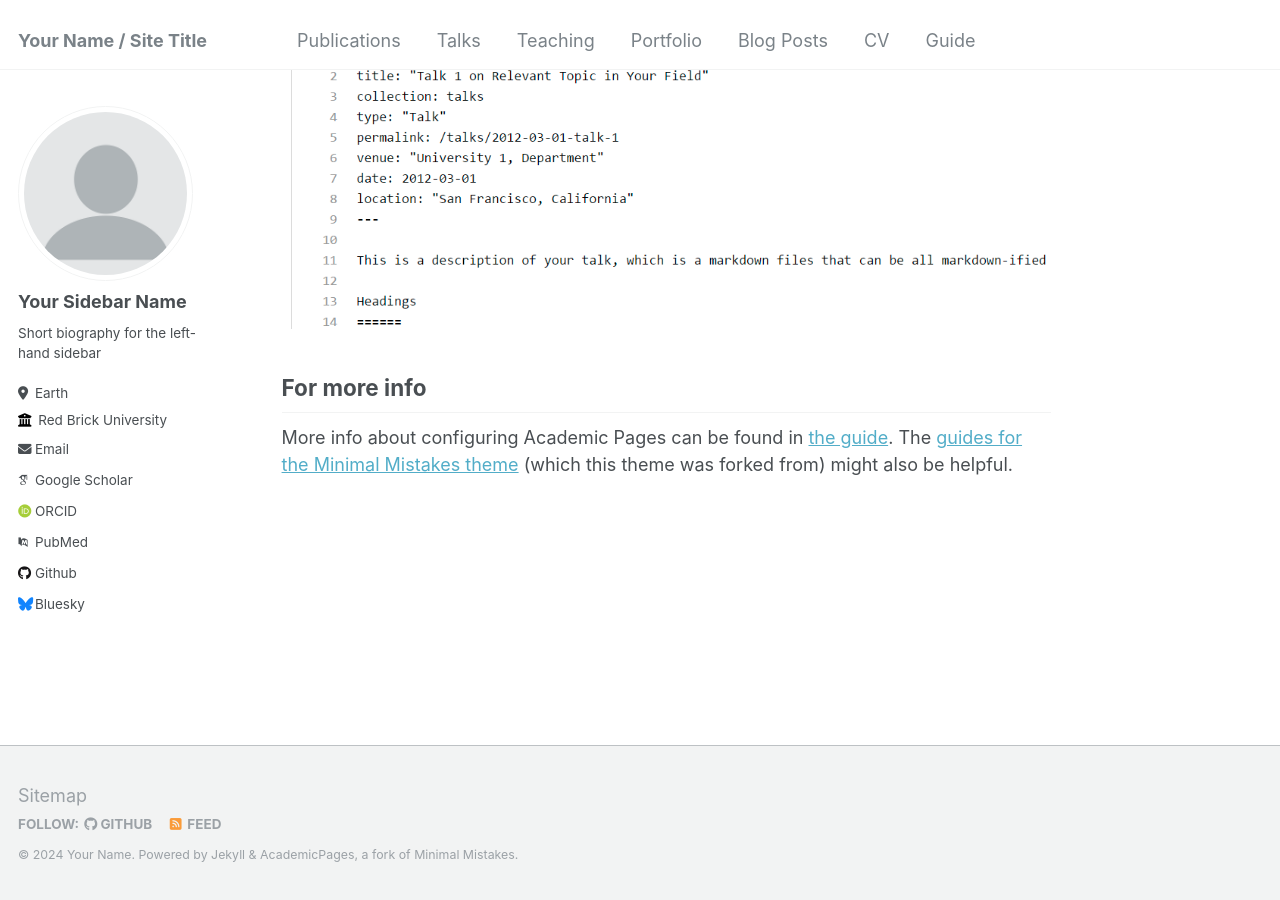
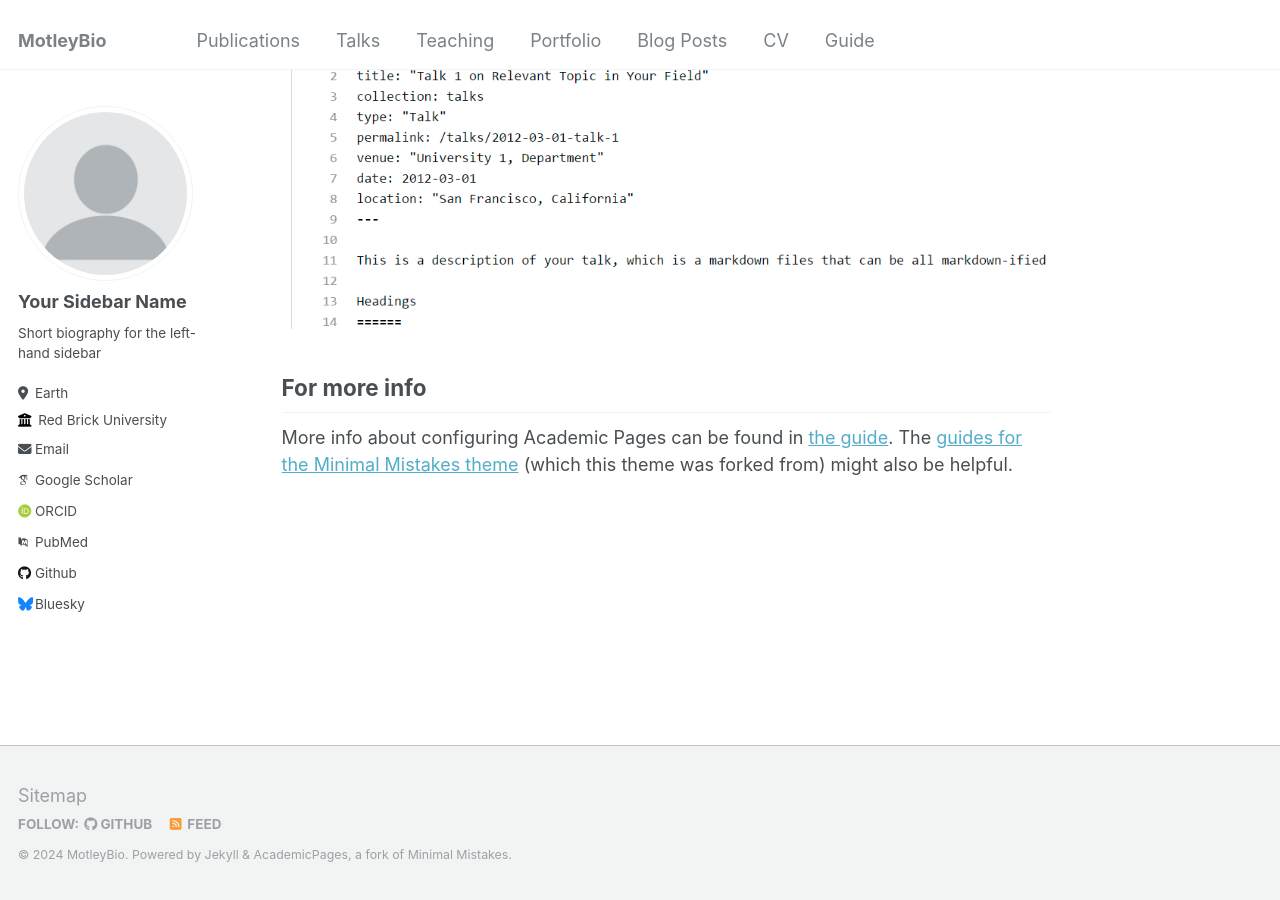
Before and after one commit to MotleyBio/MotleyBio.github.io, a Jekyll site: the page built from _pages/about.md, in a window 1280 px wide and 900 px high, scrolled down 2660 px. Built offline with Jekyll 4.4.1, drawn with Linux system fonts in a browser that asks for light colours; some web fonts are replaced.

Commit message:
Update _config.yml

```diff
--- a/_config.yml
+++ b/_config.yml
@@ -8,10 +8,10 @@
 
 # Basic Site Settings
 locale                   : "en-US"
-title                    : "Your Name / Site Title"
+title                    : "MotleyBio"
 title_separator          : "-"
-name                     : &name "Your Name"
-description              : &description "personal description"
+name                     : &name ""
+description              : &description "Enabling early disease detection and profiling with Multi-omic sequencing and time-aware AI"
 url                      : https://academicpages.github.io # the base hostname & protocol for your site e.g. "https://mmistakes.github.io"
 baseurl                  : "" # the subpath of your site, e.g. "/blog"
 repository               : "academicpages/academicpages.github.io"
@@ -28,7 +28,7 @@ author:
   location         : "Earth"
   employer         : "Red Brick University"
   uri              : # URL
-  email            : "none@example.org"
+  email            : "nathan@motley.bio"
 
   # Academic websites
   arxiv            : # URL - Update with the correct link to your profile
```
